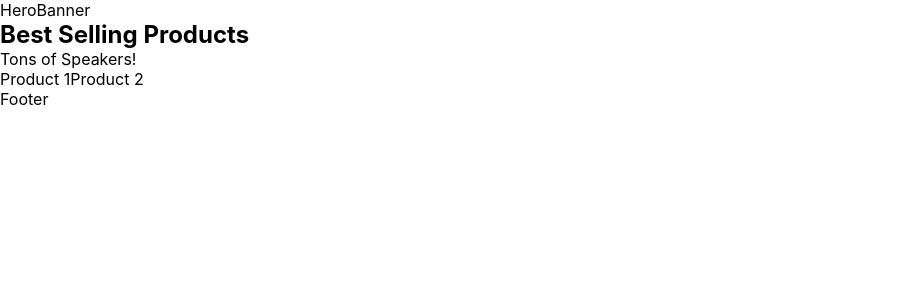
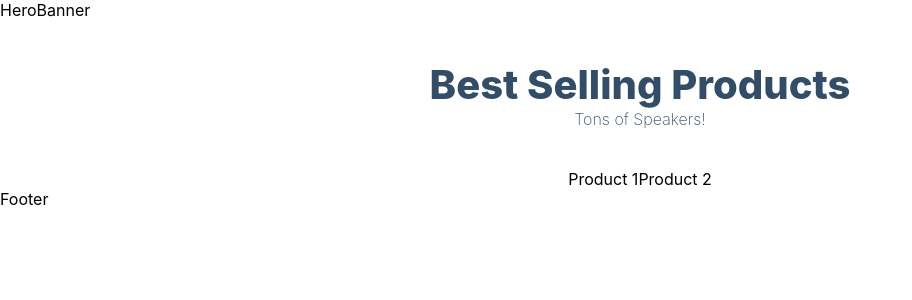
Before and after one commit to samlarson94/Ecommerce-Sanity-App, a Next.js app: page / in a window 1280 px wide. Shown: the top 300 px of the page, without its empty margins (0-912 px from the left). Built offline with nearby package versions, Linux system fonts and the light colour scheme.

Commit message:
Setting up Components files. Adding classNames to index.js elements.

```diff
--- a/pages/index.js
+++ b/pages/index.js
@@ -5,12 +5,12 @@
     <>
       HeroBanner
 
-      <div>
+      <div className="products-heading">
         <h2>Best Selling Products</h2>
         <p>Tons of Speakers!</p>
       </div>
 
-      <div>
+      <div className="products-container">
         {['Product 1', 'Product 2'].map((product) => product)}
       </div>
 
```
Also changed, not shown: components/Cart.jsx (added, +9 -0 lines), components/Footer.jsx (added, +9 -0 lines), components/FooterBanner.jsx (added, +9 -0 lines), components/HeroBanner.jsx (added, +9 -0 lines), components/Layout.jsx (added, +9 -0 lines), components/Navbar.jsx (added, +9 -0 lines), components/Product.jsx (added, +7 -0 lines), 1 other file (tests, documents, lock files or other folders).
